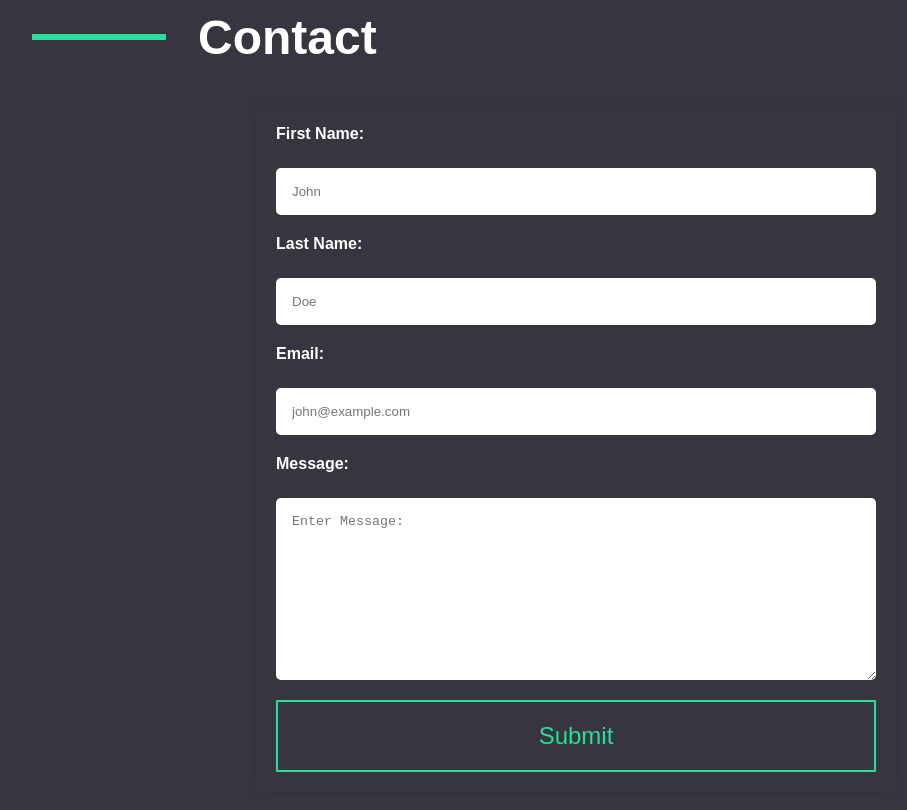
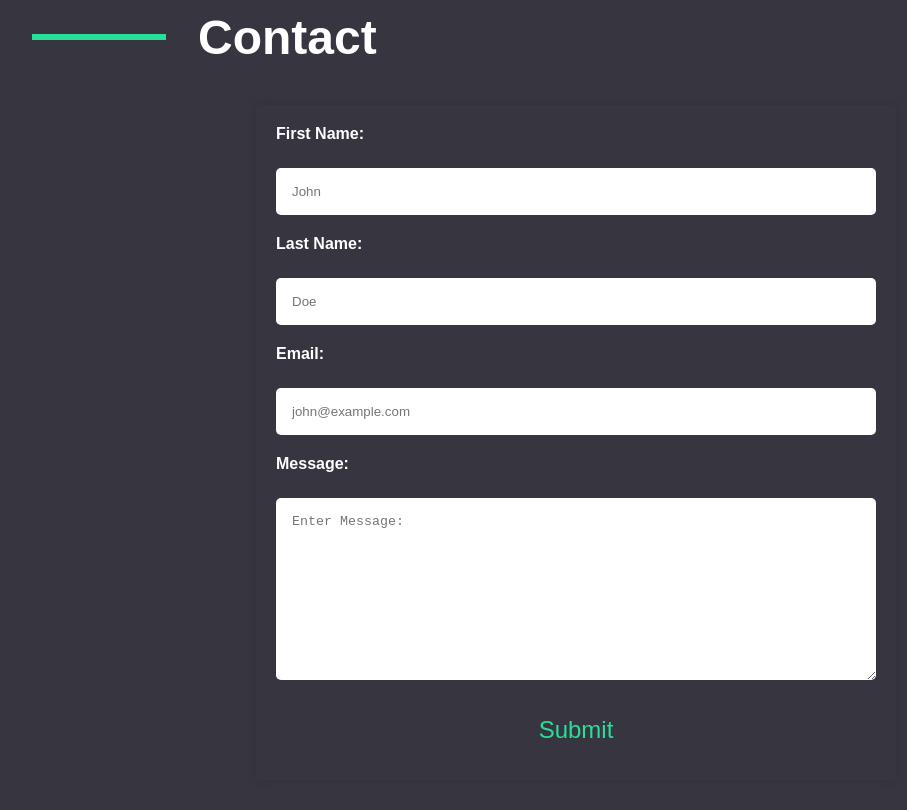
Before and after one commit to alexmassimino9/Portfolio, a React (Vite) app: page / in a window 1280 px wide. Shown: the part 3760-4570 px from the top of the page, without its empty margins (64-971 px from the left). Built offline with nearby package versions, Linux system fonts and the light colour scheme; a web font is replaced by a local one.

Commit message:
email form functional

```diff
--- a/package.json
+++ b/package.json
@@ -4,14 +4,13 @@
   "version": "0.0.0",
   "type": "module",
   "scripts": {
-
     "dev": "vite",
     "build": "tsc && vite build",
     "lint": "eslint . --ext ts,tsx --report-unused-disable-directives --max-warnings 0",
     "preview": "vite preview"
   },
   "dependencies": {
-    "emailjs-com": "^3.2.0",
+    "@emailjs/browser": "^3.11.0",
     "react": "^18.2.0",
     "react-dom": "^18.2.0",
     "react-icons": "^4.12.0",
--- a/src/components/Contact/contact/Contact.jsx
+++ b/src/components/Contact/contact/Contact.jsx
@@ -1,81 +1,48 @@
-import React, { useState } from "react";
+import React, { useState, useRef } from "react";
 import emailjs from "emailjs-com";
 import style from "./Contact.module.css";
 import { Header } from "../../common";
 
 const Contact = () => {
-  const [formData, setFormData] = useState({
-    firstName: "",
-    lastName: "",
-    email: "",
-    message: "",
-  });
-
-  const handleChange = (e) => {
-    setFormData({ ...formData, [e.target.name]: e.target.value });
-  };
-
-  const clearForm = () => {
-    alert("Message Sent");
-    setFormData({ firstName: "", lastName: "", email: "", message: "" });
-  };
+  const form = useRef();
 
   const sendEmail = (e) => {
     e.preventDefault();
 
-    emailjs
-      .sendForm(
-        "service_zwat4g4",
-        "contact_form",
-        e.target,
-        "v5s6sK-NINaZ_1wli"
-      )
-      .then(
-        (result) => {
-          console.log(result.text);
-          clearForm();
-        },
-        (error) => {
-          console.log(error.text);
-        }
-      );
+    emailjs.sendForm(
+      "service_6cjmlpx",
+      "contact_form",
+      form.current,
+      "v5s6sK-NINaZ_1wli"
+    );
   };
 
   return (
     <section id="contact" className={style.container}>
       <Header title="Contact" />
       <main className={style.contactContainer}>
-        <form className={style.contactForm} onSubmit={() => sendEmail()}>
+        <form className={style.contactForm} onSubmit={sendEmail} ref={form}>
           <label htmlFor="firstName">First Name:</label>
           <input
             type="text"
-            id="firstName"
-            name="firstName"
+            id="user_firstName"
+            name="user_firstName"
             placeholder="John"
-            value={formData.firstName} // Updated to use formData.firstName
-            onChange={handleChange}
-            required
           />
           <label htmlFor="lastName">Last Name:</label>
           <input
             type="text"
-            id="lastName"
-            name="lastName"
+            id="user_lastName"
+            name="user_lastName"
             placeholder="Doe"
-            value={formData.lastName}
-            onChange={handleChange}
-            required
           />
 
           <label htmlFor="email">Email:</label>
           <input
             type="email"
-            id="email"
-            name="email"
+            id="user_email"
+            name="user_email"
             placeholder="john@example.com"
-            value={formData.email}
-            onChange={handleChange}
-            required
           />
 
           <label htmlFor="message">Message:</label>
@@ -83,21 +50,9 @@ const Contact = () => {
             id="message"
             name="message"
             placeholder="Enter Message: "
-            value={formData.message}
-            onChange={handleChange}
-            required
           ></textarea>
 
-          <button
-            title="Submit"
-            type="submit"
-            className={style.submitButton}
-            onClick={(e) => {
-              sendEmail(e.target);
-            }}
-          >
-            Submit
-          </button>
+          <input title="Submit" type="submit" className={style.submitButton} />
         </form>
       </main>
     </section>
```
Also changed, not shown: 1 other file (tests, documents, lock files or other folders).
